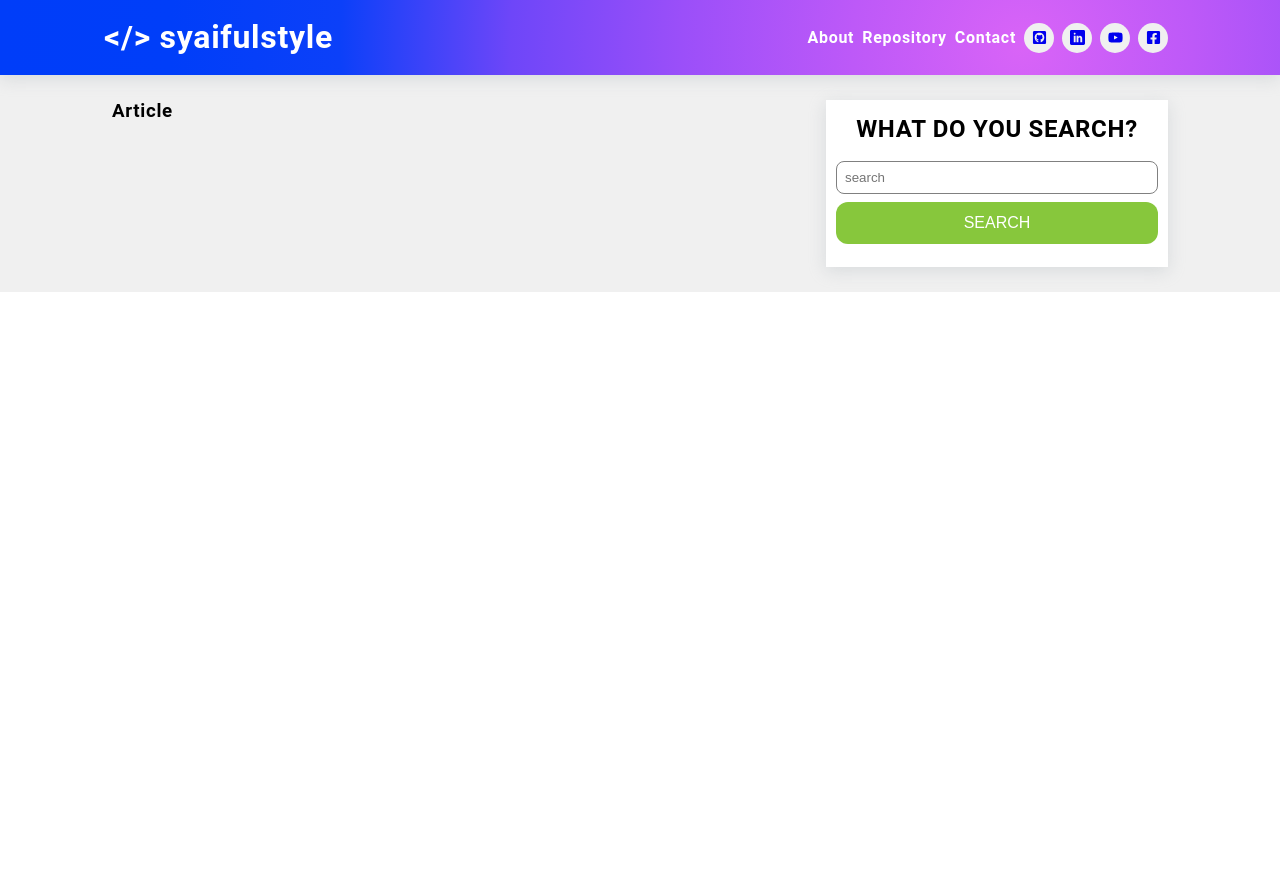
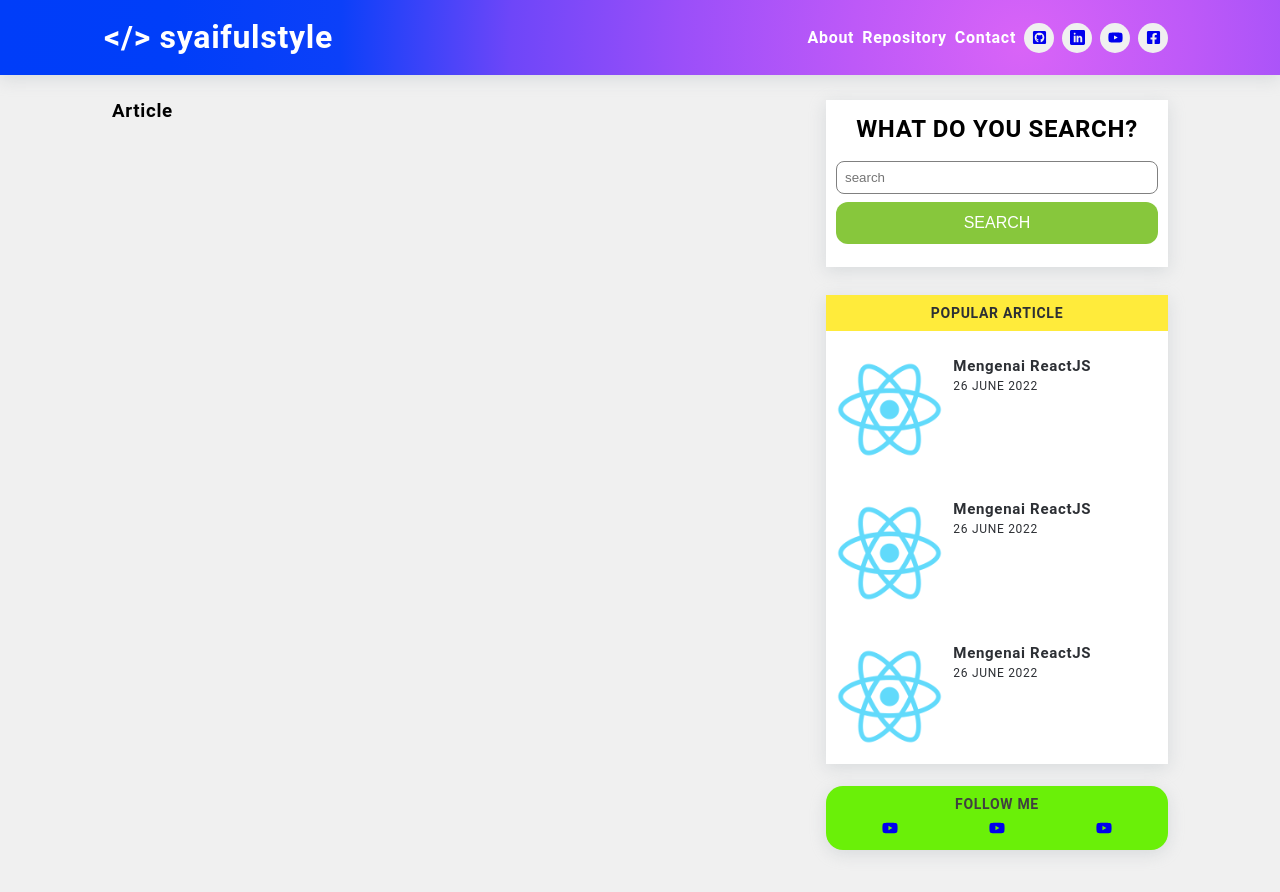
Before and after one commit to syaiful505/myblogweb, a React (Create React App) app in the folder client/: page / in a window 1280 px wide. Shown: the top 892 px of the page. Before the commit the page ends 800 px from the top, so only its background shows below. Built offline with nearby package versions, Linux system fonts and the light colour scheme.

Commit message:
SCSS Popular article and Folow page

```diff
--- /dev/null
+++ b/client/src/components/home/Content.jsx
@@ -0,0 +1,51 @@
+import React from 'react';
+import { Link } from 'react-router-dom';
+
+export function PopularArticle() {
+	return (
+		<>
+		<div className="row">
+			<div className="col-4">
+				<Link to="/" className="image">
+					<img src="/article/images/react.png" alt="" />
+				</Link>
+			</div>
+			<div className="col-8">
+				<div className="title-time">
+					<Link to='/'>Mengenai ReactJS</Link>
+					<br />
+					<span>26 June 2022</span>
+				</div>
+			</div>
+		</div>
+		<div className="row">
+			<div className="col-4">
+				<Link to="/" className="image">
+					<img src="/article/images/react.png" alt="" />
+				</Link>
+			</div>
+			<div className="col-8">
+				<div className="title-time">
+					<Link to='/'>Mengenai ReactJS</Link>
+					<br />
+					<span>26 June 2022</span>
+				</div>
+			</div>
+		</div>
+		<div className="row">
+			<div className="col-4">
+				<Link to="/" className="image">
+					<img src="/article/images/react.png" alt="" />
+				</Link>
+			</div>
+			<div className="col-8">
+				<div className="title-time">
+					<Link to='/'>Mengenai ReactJS</Link>
+					<br />
+					<span>26 June 2022</span>
+				</div>
+			</div>
+		</div>
+		</>
+	)
+};
--- /dev/null
+++ b/client/src/components/home/FollowPage.jsx
@@ -0,0 +1,16 @@
+import React from 'react';
+import { FaFacebookSquare,FaYoutube,FaGithubSquare } from "react-icons/fa";
+
+export function Instagram() {
+	return <h3>Hello Instagram</h3>
+}
+
+export function Youtube() {
+	return (
+		<div className="youtube-page">
+			<li className="link-item">
+				<a href="https://www.youtube.com/channel/UCLuajqxl9p2f47ZXmQPGkFQ"><span><FaYoutube/></span></a>
+			</li>
+		</div>
+	)
+}
--- a/client/src/components/home/Home.jsx
+++ b/client/src/components/home/Home.jsx
@@ -1,5 +1,7 @@
 import React from 'react';
 import Navbar from './Navbar';
+import { PopularArticle } from './Content';
+import { Youtube } from './FollowPage';
 
 const Home = () => {
 	return(
@@ -22,6 +24,28 @@ const Home = () => {
 										<button className="btn btn-block">Search</button>
 									</div>
 								</div>
+								<div className="popular-article">
+									<div className="title">
+										<h3>Popular Article</h3>
+									</div>
+									<PopularArticle />
+								</div>
+								<div className="follow-page">
+									<div className="title">
+										<h3>Follow Me</h3>
+										<div className="row">
+											<div className="col-4">
+												<Youtube />
+											</div>
+											<div className="col-4">
+												<Youtube />
+											</div>
+											<div className="col-4">
+												<Youtube />
+											</div>
+										</div>
+									</div>
+								</div>
 							</div>
 						</div>
 					</div>
--- a/client/src/scss/base/_reset.scss
+++ b/client/src/scss/base/_reset.scss
@@ -4,6 +4,7 @@
 	--text_color : #2c2f34;
 	--second_bg : #f0f0f0;
 	--main_bg : #ffffff;
+	--grey_color: #404040;
 	--shadow_color: 0 0 0 0 rgba(90,113,208,0.11),0 4px 16px 0 rgba(167,175,183,0.33);
 }
 *{
--- a/client/src/scss/components/home/_home.scss
+++ b/client/src/scss/components/home/_home.scss
@@ -21,14 +21,6 @@
 								margin-bottom: 18px;
 							}
 							.form-group{
-								.form-control{
-									border: 1px solid grey;
-								    padding: 8px;
-								    border-radius: 8px;
-								    outline: none;
-								    width: 100%;
-								    box-sizing: border-box;
-								}
 								.btn{
 									text-transform: uppercase;
 									padding: 12px;
@@ -48,6 +40,73 @@
 								}
 							}
 						}
+						.popular-article{
+							margin-top: 28px;
+							background-color: var(--main_bg);
+							box-shadow: var(--shadow_color);
+							.title{
+								padding: 10px;
+								text-align: center;
+								background-color: #ffeb3b;
+								margin-bottom: 25px;
+								h3{
+									color: var(--text_color);
+									font-size: 14px;
+									text-transform: uppercase;
+									font-weight: 700;
+								}
+							}
+							.row{
+								padding: 0px 10px 10px 10px;
+								margin: 22px 0px;
+								.col-4{
+									a.image{
+										height: 70px;
+										img{
+											width: 100%;
+											object-fit: cover;
+										}
+									}
+								}
+								.col-8{
+									.title-time{
+										padding: 0px 10px;
+										a{
+											color: var(--text_color);
+											font-size: 15px;
+											font-weight: 700;
+											transition: all .5s;
+											&:hover{
+												color: #009688;
+											}
+										}
+										span{
+											color: var(--text_color);
+											font-size: 12px;
+											text-transform: uppercase;
+											line-height: 1;
+										}
+									}
+								}
+							}
+						}
+						.follow-page{
+							.title{
+								padding: 10px;
+								text-align: center;
+								background-color: #6AF008;
+								margin-bottom: 25px;
+								border-radius: 17px;
+								box-shadow: var(--shadow_color);
+								h3{
+									color: var(--grey_color);
+									font-size: 14px;
+									text-transform: uppercase;
+									font-weight: 700;
+									margin-bottom: 8px;
+								}
+							}
+						}
 					}
 				}
 			}
```
Also changed, not shown: client/public/article/images/react.png (added), client/src/scss/utils/_utils.scss (line endings or trailing spaces).
